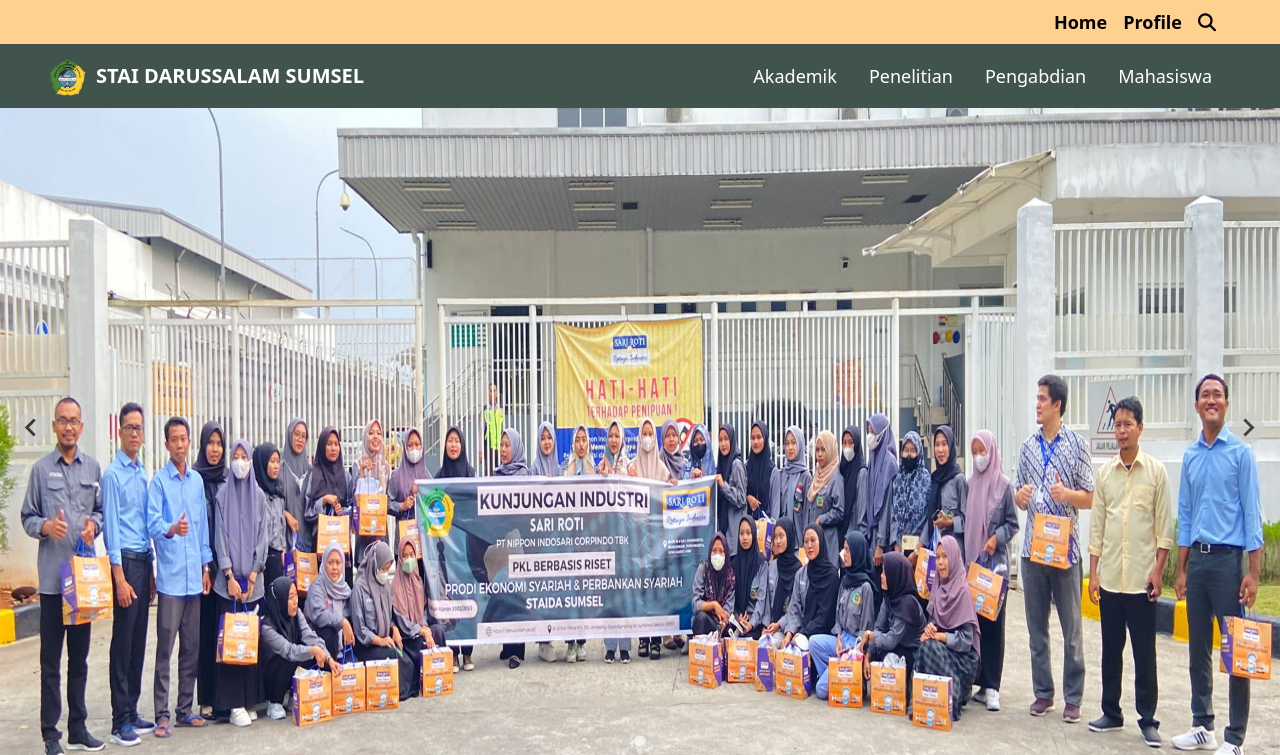
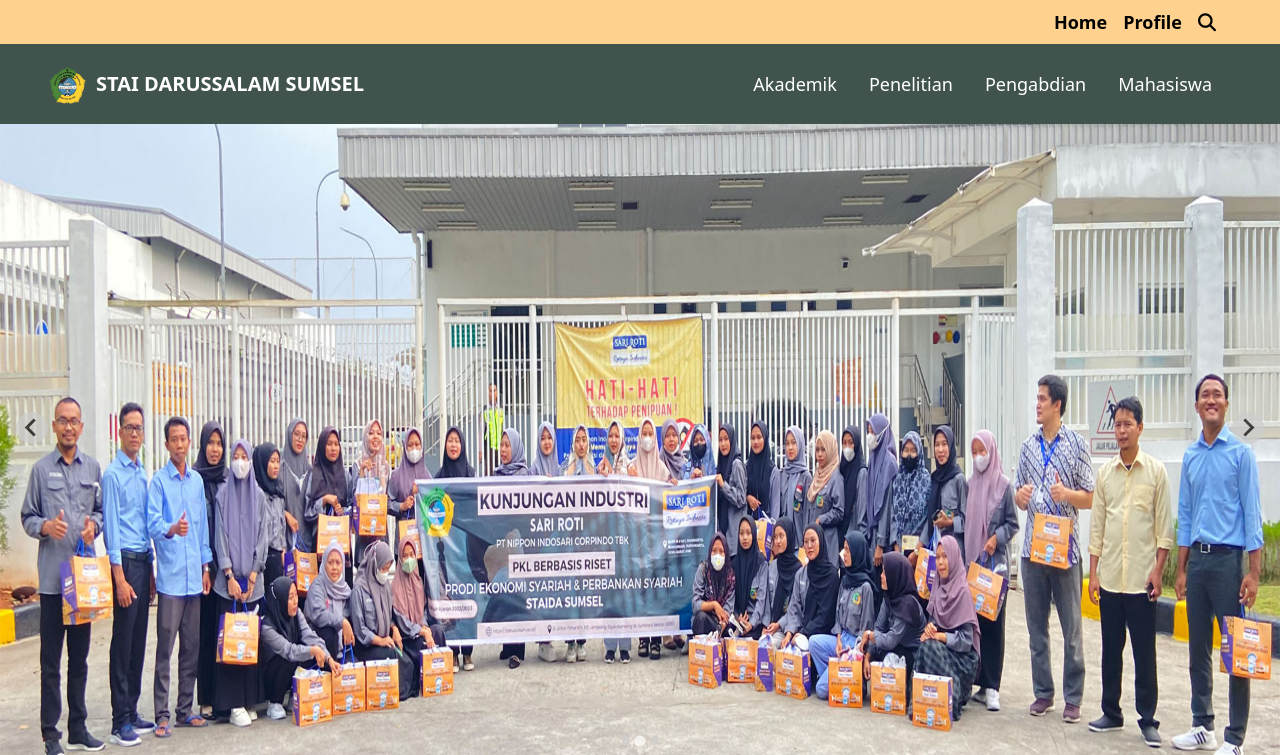
Before and after one commit to rizfanradya/webstaida, a Django app: page / in a window 1280 px wide. Shown: the top 755 px of the page. Run offline with Django 5.2, Linux system fonts and the light colour scheme; data that the repository does not hold is empty; some libraries are stand-ins or nearby versions.

Commit message:
Refactor navbar and footer templates

```diff
--- a/webstaida/templates/navbar_footer.html
+++ b/webstaida/templates/navbar_footer.html
@@ -18,7 +18,7 @@
     </ul>
   </div>
 
-  <div class="navbar h-10 bg-[#40534C] px-4 lg:px-12 text-white">
+  <div class="navbar h-20 bg-[#40534C] px-4 lg:px-12 text-white">
     <div class="flex justify-between w-full navbar-start">
       <a
         href="{% url 'landing_page' %}"
--- a/webstaida/urls.py
+++ b/webstaida/urls.py
@@ -35,7 +35,7 @@
         url='/static/img/favicon.ico')),
     re_path('static/(?P<path>.*)', serve,
             {'document_root': settings.STATIC_ROOT}),
-    path('django/admin/', admin.site.urls),
+    path('admin/', admin.site.urls),
     path('', landing_page_view, name='landing_page'),
     path('profile/', profile_view, name='profile'),
     path('akademik/', akademik_view, name='akademik'),
```
